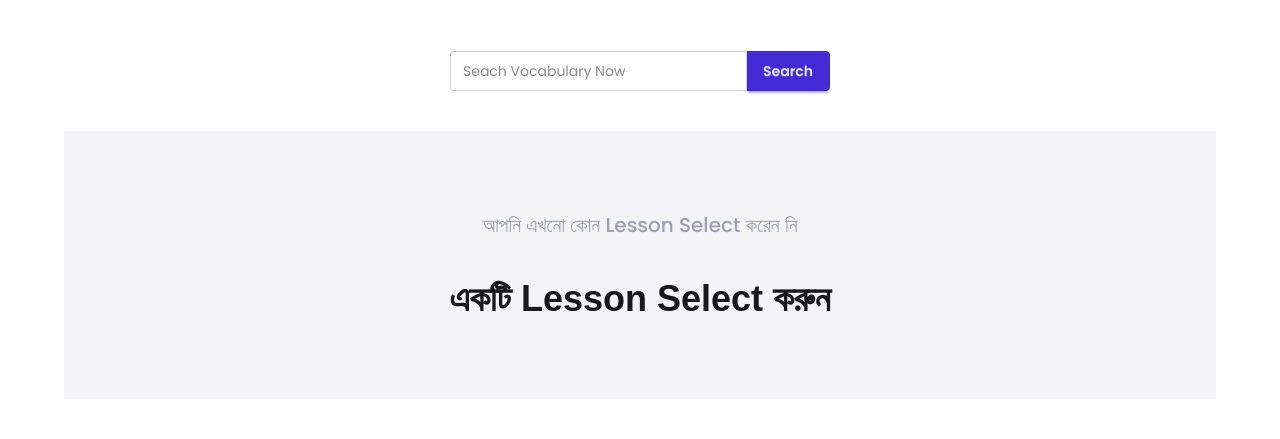
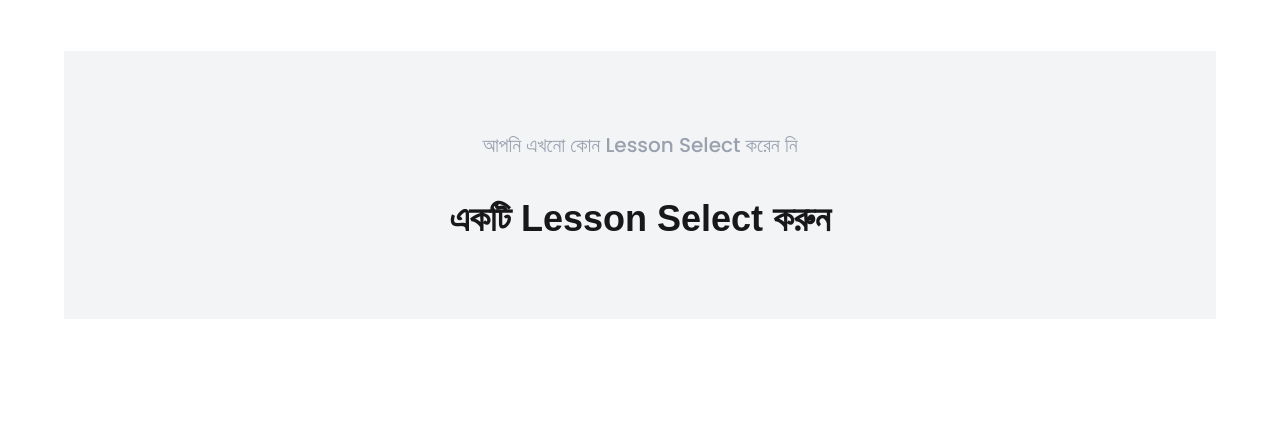
Before and after one commit to im-ajax/Project-English-Janala, a plain HTML site: page index.html in a window 1280 px wide. Shown: the part 727-1166 px from the top of the page. After the commit the page ends 1086 px from the top, so only its background shows below. Drawn offline with nearby package versions, Linux system fonts and the light colour scheme; no server answers.

Commit message:
removed the search bar

```diff
--- a/index.html
+++ b/index.html
@@ -93,7 +93,7 @@
         </div>
     </section>
 
-    <section class="flex justify-center mt-10">
+    <section class="flex justify-center mt-10 hidden">
         <div class="join">
             <div>
                 <label class="input validator join-item">
```
